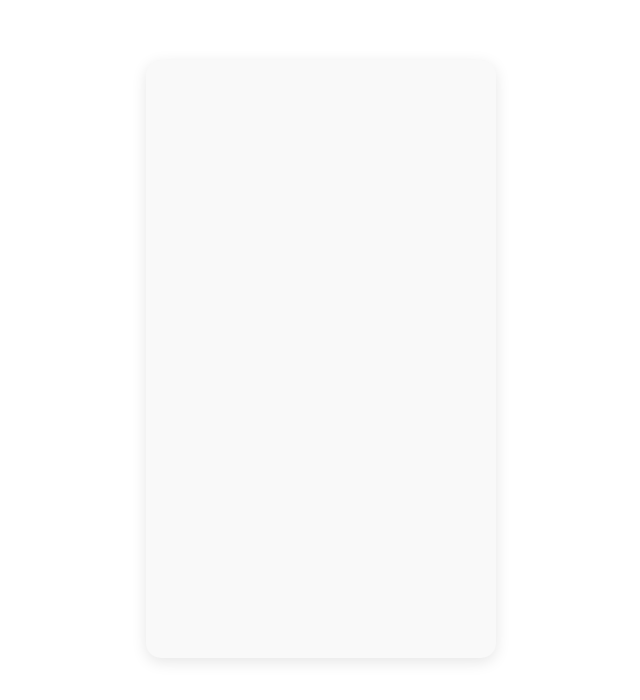
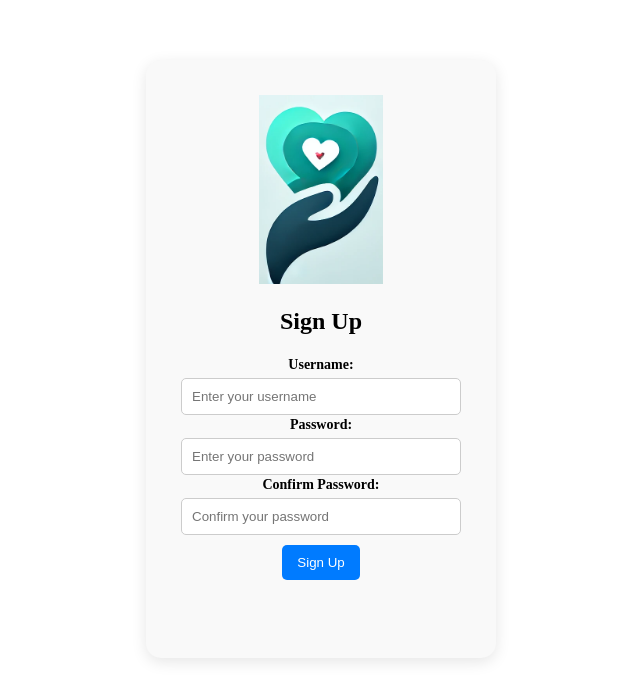
Before and after one commit to jonathanljc/HCI-Elderly-Healthcare-Application, a React (Vite) app in the folder inf2002-project/: page /signup in a window 1280 px wide. Before the commit this address had no page. Shown: the top 700 px of the page, without its empty margins (319-959 px from the left). Built offline with nearby package versions, Linux system fonts and the light colour scheme.

Commit message:
Add signup page

```diff
--- a/inf2002-project/src/App.jsx
+++ b/inf2002-project/src/App.jsx
@@ -6,6 +6,7 @@ import AddTask from './tasks/AddTask';
 import EditTask from './tasks/EditTask';
 import ViewTask from './tasks/ViewTask';
 import Homepage from './Homepage/Homepage';
+import Signup from './Auth/Signup';
 
 import Login from './Auth/Login'; // Import the Homepage component
 import './tasks/TaskList.css';
@@ -46,6 +47,7 @@ const App = () => {
 
       <Routes>
         <Route path="/" element={<Login />} />
+        <Route path="/signup" element={<Signup />} />
         <Route path="/homepage" element={<Homepage />} />
         <Route
           path="/tasks"
--- a/inf2002-project/src/Auth/Login.jsx
+++ b/inf2002-project/src/Auth/Login.jsx
@@ -8,6 +8,10 @@ const Login = () => {
 
   const handleLogin = () => {
     navigate("/homepage")
+  }
+
+  const handleSignup = () => {
+    navigate("/signup")
   }
   return (
     <div className="homepage">
@@ -28,7 +32,7 @@ const Login = () => {
           <div className="button-group">
             <button className="login-button" onClick={handleLogin}>Login</button>
             <button className="forgot-password-button">Forgot Password?</button>
-            <button className="signup-button">Sign Up</button>
+            <button className="signup-button" onClick={handleSignup}>Sign Up</button>
           </div>
         </div>
       </main>
--- /dev/null
+++ b/inf2002-project/src/Auth/Signup.css
@@ -0,0 +1,24 @@
+/* src/Auth/Signup.css */
+.signup-container {
+    text-align: center;
+    padding: 20px;
+  }
+
+  .signup-button {
+    margin-top: 10px;
+    padding: 10px 15px;
+    background-color: #007bff;
+    color: white;
+    border: none;
+    border-radius: 5px;
+    cursor: pointer;
+  }
+
+  .signup-button:hover {
+    background-color: #0056b3;
+  }
+
+  .success-message {
+    margin-top: 10px;
+    color: green;
+  }
--- /dev/null
+++ b/inf2002-project/src/Auth/Signup.jsx
@@ -0,0 +1,65 @@
+import React, { useState } from 'react';
+import { useNavigate } from 'react-router-dom';
+import './Signup.css';
+import logo from "../assets/logo.png"
+
+const Signup = () => {
+  const [username, setUsername] = useState('');
+  const [password, setPassword] = useState('');
+  const [confirmPassword, setConfirmPassword] = useState('');
+  const [successMessage, setSuccessMessage] = useState('');
+  const navigate = useNavigate();
+
+  const handleSignup = () => {
+    if (password !== confirmPassword) {
+      alert("Passwords do not match!");
+      return;
+    }
+
+    // Simulate a successful signup process
+    setSuccessMessage("Successfully registered!");
+
+    // Redirect to homepage after a short delay
+    setTimeout(() => {
+      navigate('/homepage');
+    }, 2000);
+  };
+
+  return (
+    <div className="signup-container">
+        <img src={logo} alt="logo" />
+      <h2>Sign Up</h2>
+      <label>
+        Username:
+        <input
+          type="text"
+          value={username}
+          onChange={(e) => setUsername(e.target.value)}
+          placeholder="Enter your username"
+        />
+      </label>
+      <label>
+        Password:
+        <input
+          type="password"
+          value={password}
+          onChange={(e) => setPassword(e.target.value)}
+          placeholder="Enter your password"
+        />
+      </label>
+      <label>
+        Confirm Password:
+        <input
+          type="password"
+          value={confirmPassword}
+          onChange={(e) => setConfirmPassword(e.target.value)}
+          placeholder="Confirm your password"
+        />
+      </label>
+      <button className="signup-button" onClick={handleSignup}>Sign Up</button>
+      {successMessage && <div className="success-message">{successMessage}</div>}
+    </div>
+  );
+};
+
+export default Signup;
```
